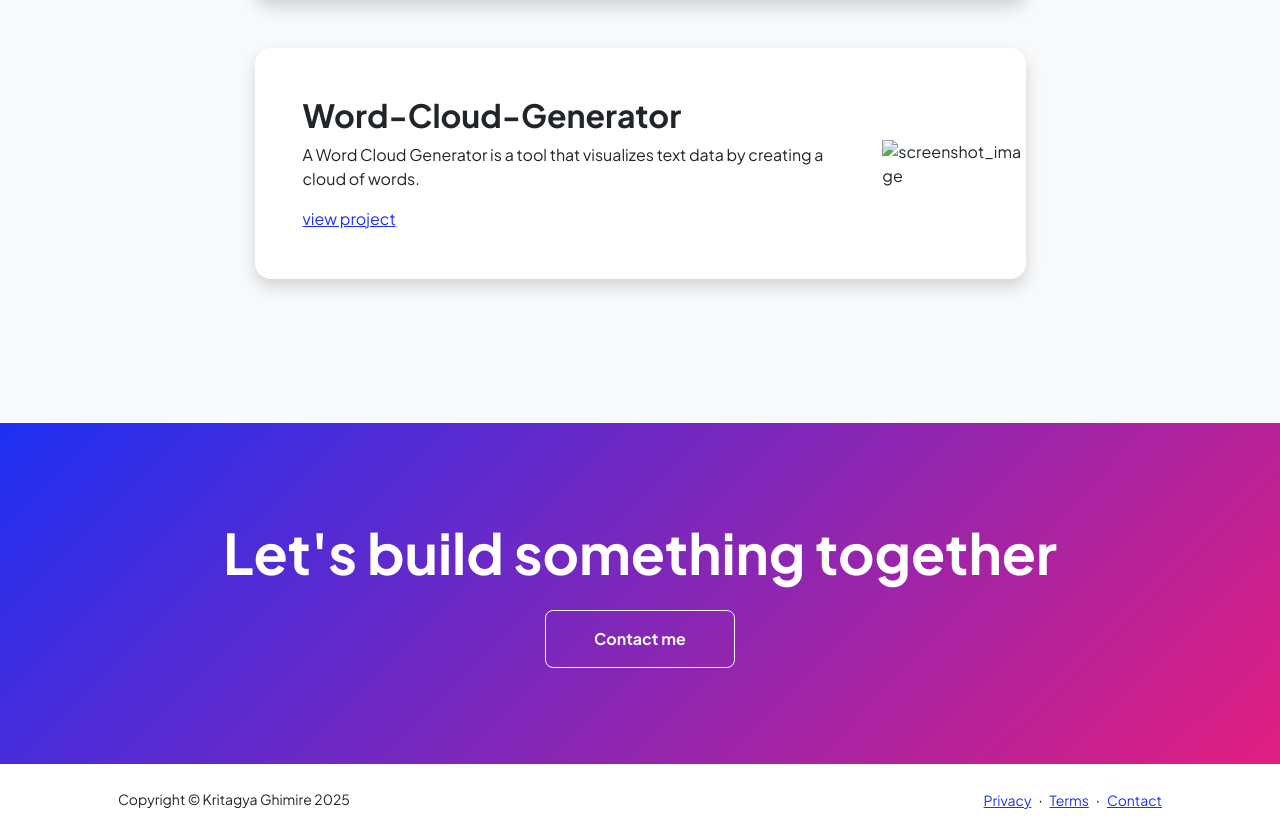
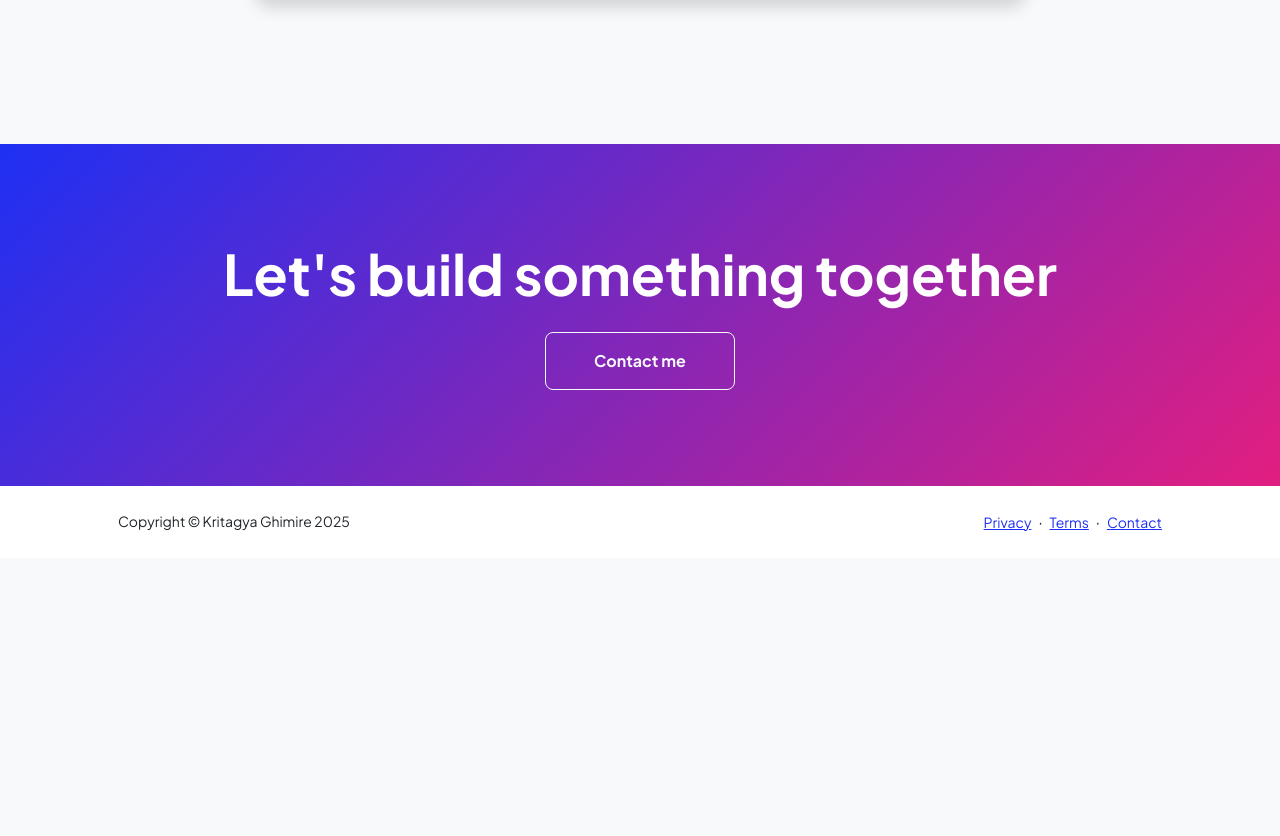
Before and after one commit to kritagya97/Personal-Website, a plain HTML site: page portfolio/projects.html in a window 1280 px wide. Shown: the part 1058-1894 px from the top of the page. After the commit the page ends 1616 px from the top, so only its background shows below. Drawn offline with nearby package versions, Linux system fonts and the light colour scheme.

Commit message:
Update projects.html

```diff
--- a/portfolio/projects.html
+++ b/portfolio/projects.html
@@ -78,22 +78,6 @@
 
                             <!-- project card2 close -->
 
-                                 <!-- Project Card 3-->
-                            <div class="card overflow-hidden shadow rounded-4 border-0 mb-5">
-                                <div class="card-body p-0">
-                                    <div class="d-flex align-items-center">
-                                        <div class="p-5">
-                                            <h2 class="fw-bolder">Word-Cloud-Generator</h2>
-                                            <p>A Word Cloud Generator is a tool that visualizes text data by creating a cloud of words.</p>
-                                            <a href="https://simple-word-cloud-generator.streamlit.app/">view project</a>
-                                        </div>
-                                        <img class="img-fluid" src="./assests/wordcloud(2).png" alt="screenshot_image" />
-
-                                    </div>
-                                </div>
-                            </div>
-                            <!-- project card-3 close -->
-
                         </div>
                     </div>
                 </div>
```
